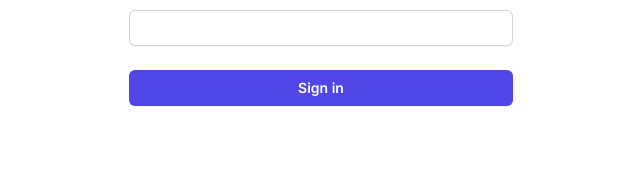
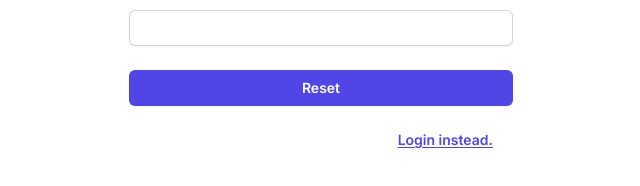
Before and after one commit to Sundayimohowo/flowell-frontend-test, a Next.js app: page /auth/reset in a window 1280 px wide. Shown: the part 226-412 px from the top of the page, without its empty margins (319-959 px from the left). Built offline with nearby package versions, Linux system fonts and the light colour scheme.

Commit message:
feat: user should be able to navigate to different pages

```diff
--- a/app/auth/login/page.tsx
+++ b/app/auth/login/page.tsx
@@ -6,6 +6,7 @@ import { ZodError, z } from "zod";
 import { loginApi } from "@/api/auth.api";
 import Toast from "@/components/Toast";
 import { LocalStorageKeys, updateStoreItem } from "@/utils/localstorage";
+import Link from "next/link";
 
 type LoginFormType = {
   email: string;
@@ -152,12 +153,12 @@ export default function Login() {
                 Password
               </label>
               <div className="text-sm">
-                <a
-                  href="#"
-                  className="font-semibold text-indigo-600 hover:text-indigo-500"
+                <Link
+                  href={"/auth/reset"}
+                  className="font-semibold text-indigo-600 hover:text-indigo-500 my-3"
                 >
                   Forgot password?
-                </a>
+                </Link>
               </div>
             </div>
             <div className="mt-2">
@@ -187,6 +188,16 @@ export default function Login() {
               {isLoading ? "Loading..." : "Sign in"}
             </button>
           </div>
+
+          <div className="text-sm my-0.5 text-center text-gray-600">
+            Don't have an account?{" "}
+            <Link
+              href={"/auth/signup"}
+              className="font-semibold text-indigo-600 hover:text-success-200 underline underline-offset-2"
+            >
+              Signup instead.
+            </Link>
+          </div>
         </form>
       </div>
     </div>
--- a/app/auth/reset/page.tsx
+++ b/app/auth/reset/page.tsx
@@ -5,6 +5,7 @@ import { ZodError, z } from "zod";
 
 import { resetPasswordApi } from "@/api/auth.api";
 import Toast from "@/components/Toast";
+import Link from "next/link";
 
 type LoginFormType = {
   email: string;
@@ -134,10 +135,19 @@ export default function Login() {
             <button
               type="submit"
               disabled={isLoading}
-              className="flex w-full justify-center rounded-md bg-indigo-600 px-3p-2  py-1.5 text-sm font-semibold leading-6 text-white shadow-sm hover:bg-indigo-500 focus-visible:outline focus-visible:outline-2 focus-visible:outline-offset-2 focus-visible:outline-indigo-600"
+              className="flex w-full justify-center rounded-md bg-indigo-600 px-3 p-2  py-1.5 text-sm font-semibold leading-6 text-white shadow-sm hover:bg-indigo-500 focus-visible:outline focus-visible:outline-2 focus-visible:outline-offset-2 focus-visible:outline-indigo-600"
             >
-              {isLoading ? "Loading..." : "Sign in"}
+              {isLoading ? "Loading..." : "Reset"}
             </button>
+          </div>
+
+          <div className="text-sm my-0.5 text-right pr-5">
+            <Link
+              href={"/auth/login"}
+              className="font-semibold text-indigo-600 hover:text-success-200 underline underline-offset-2"
+            >
+              Login instead.
+            </Link>
           </div>
         </form>
       </div>
--- a/app/auth/signup/page.tsx
+++ b/app/auth/signup/page.tsx
@@ -2,6 +2,7 @@
 
 import { signUpApi } from "@/api/auth.api";
 import Toast from "@/components/Toast";
+import Link from "next/link";
 import { useState } from "react";
 import { ZodError, z } from "zod";
 
@@ -266,6 +267,16 @@ export default function SignUp() {
               {submitting ? "Submitting..." : "Submit"}
             </button>
           </div>
+
+          <div className="text-sm my-0.5 text-center text-gray-600">
+            Have an account already?{" "}
+            <Link
+              href={"/auth/login"}
+              className="font-semibold text-indigo-600 hover:text-success-200 underline underline-offset-2"
+            >
+              Signin instead.
+            </Link>
+          </div>
         </form>
       </div>
     </div>
```
